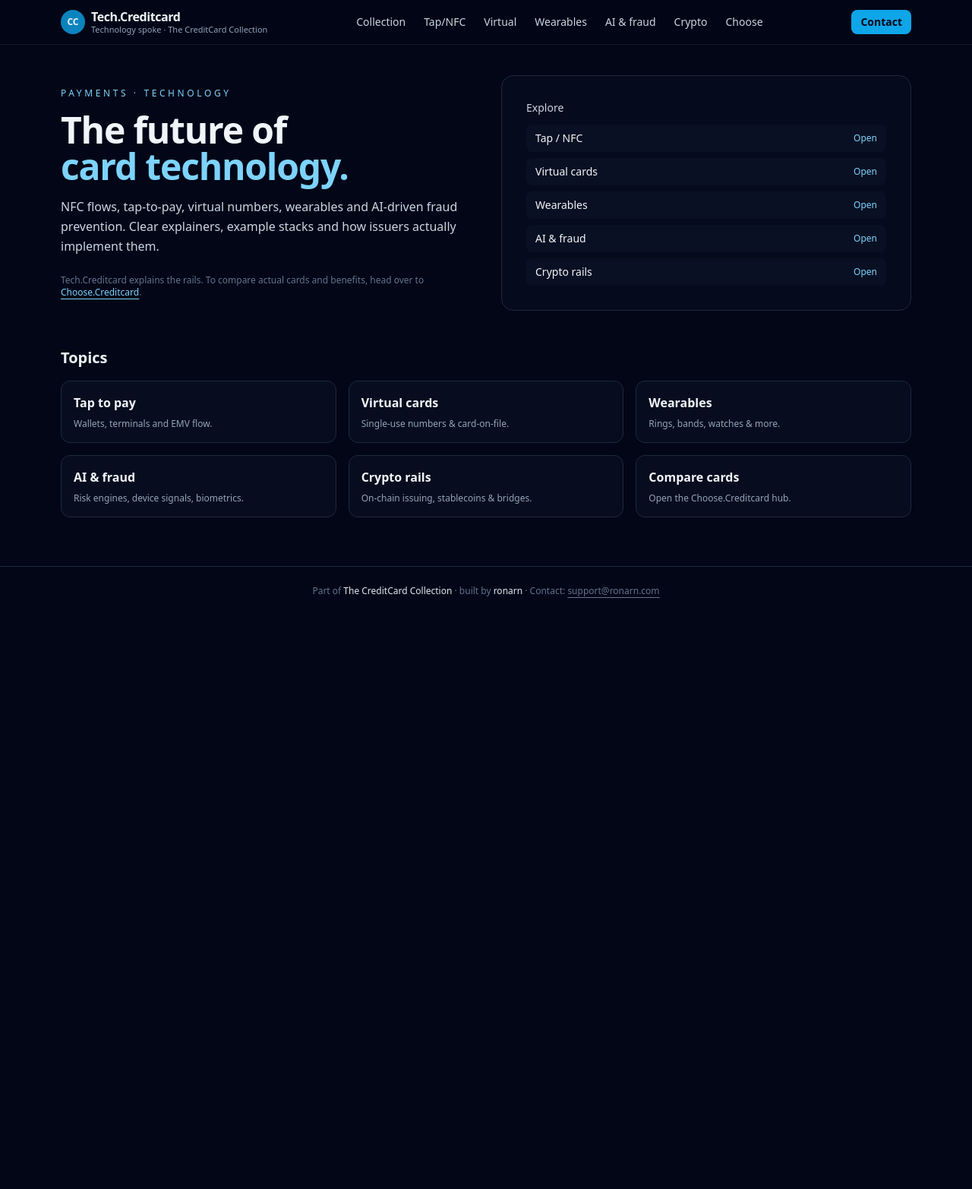
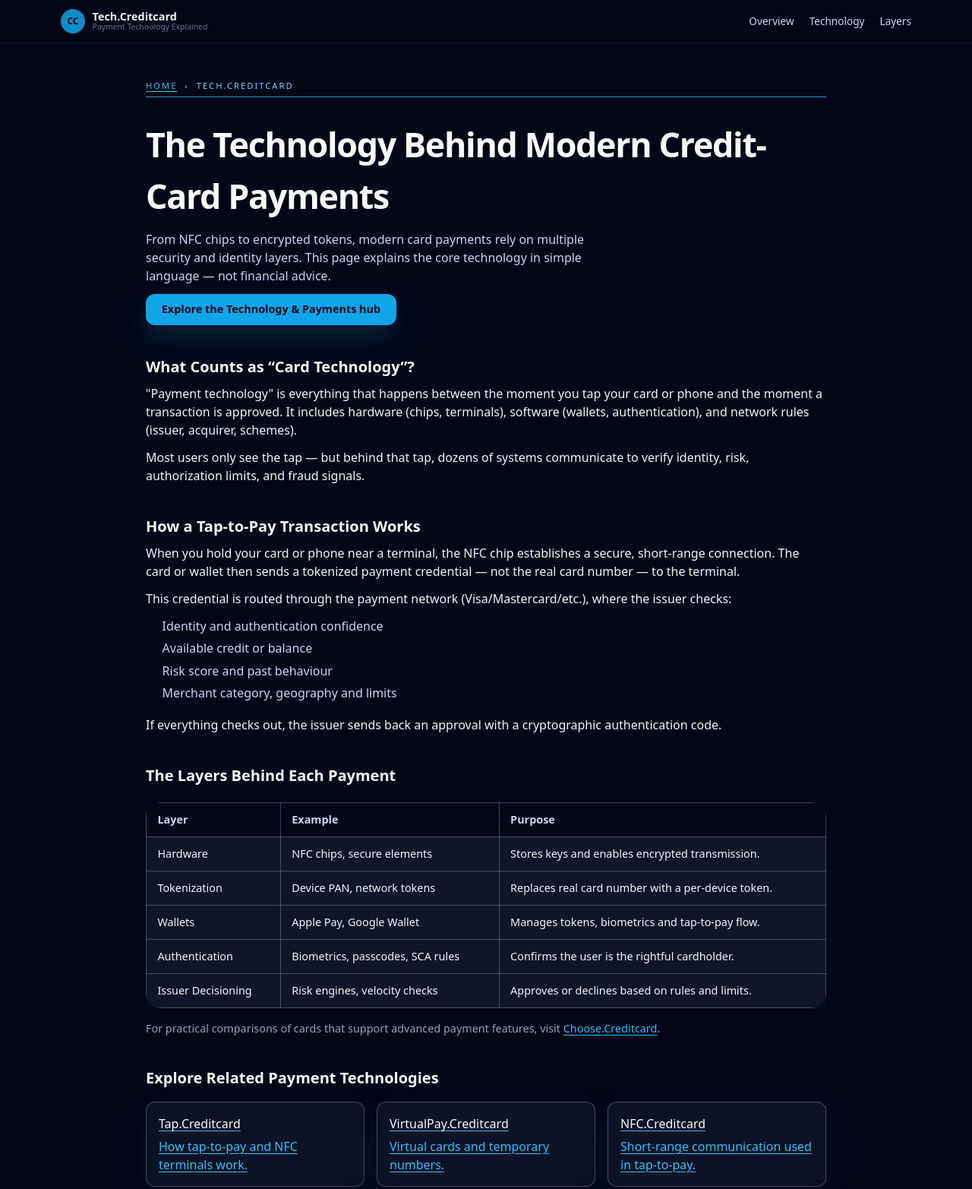
Before and after one commit to ChooseCreditCard/tech.creditcard, a plain HTML site: page index.html in a window 1280 px wide. Shown: the top 1565 px of the page at 76% size. Before the commit the page ends 810 px from the top, so only its background shows below. Drawn offline with nearby package versions, Linux system fonts and the light colour scheme.

Commit message:
Update index.html

```diff
--- a/index.html
+++ b/index.html
@@ -2,157 +2,230 @@
 <html lang="en">
 <head>
   <meta charset="UTF-8" />
-  <meta name="viewport" content="width=device-width, initial-scale=1.0" />
+  <meta name="viewport" content="width=device-width, initial-scale=1" />
 
-  <title>Tech.Creditcard — Tap, NFC, Virtual & AI</title>
-  <meta name="description"
-        content="Tap to pay, NFC, virtual cards, wearables and AI-driven fraud prevention. The technology spoke of The CreditCard Collection." />
+  <title>Tech.Creditcard – Modern Payment Technology Explained</title>
+  <meta name="description" content="Understand the technology behind modern credit-card payments: NFC, virtual cards, wallets, security layers, identity verification and authorization flows." />
+  <meta name="robots" content="index,follow" />
   <link rel="canonical" href="https://tech.creditcard/" />
 
-  <!-- SEO -->
-  <meta name="robots" content="index,follow" />
-  <meta name="keywords"
-        content="tap to pay, NFC, virtual cards, wearables, AI fraud, crypto cards, tech.creditcard, payment technology" />
-
   <!-- Open Graph -->
-  <meta property="og:title" content="Tech.Creditcard — Tap, NFC, Virtual & AI" />
-  <meta property="og:description"
-        content="From NFC and tap-to-pay to AI risk scoring and on-chain issuing." />
+  <meta property="og:title" content="Tech.Creditcard – Payment Technology Explained" />
+  <meta property="og:description" content="Clear explanations of tap-to-pay, NFC, virtual cards, mobile wallets, SCA, tokenization and card authorization flows." />
+  <meta property="og:type" content="website" />
   <meta property="og:url" content="https://tech.creditcard/" />
-  <meta property="og:type" content="website" />
-  <meta property="og:image" content="https://tech.creditcard/preview.png" />
+  <meta property="og:image" content="https://choose.creditcard/preview.png?utm_source=tech.creditcard&utm_medium=referral&utm_campaign=og_image" />
 
   <!-- Twitter -->
   <meta name="twitter:card" content="summary_large_image" />
-  <meta name="twitter:title" content="Tech.Creditcard — Tap, NFC, Virtual & AI" />
-  <meta name="twitter:description" content="Payment technology, explained." />
-  <meta name="twitter:image" content="https://tech.creditcard/preview.png" />
+  <meta name="twitter:title" content="Tech.Creditcard – Payment Technology Explained" />
+  <meta name="twitter:description" content="Learn how card networks, tokenization, wallets and NFC terminals work behind the scenes." />
+  <meta name="twitter:image" content="https://choose.creditcard/preview.png?utm_source=tech.creditcard&utm_medium=referral&utm_campaign=twitter_image" />
 
-  <!-- Shared small CSS tweaks -->
-  <link rel="stylesheet" href="/styles.css" />
-
-  <!-- Tailwind -->
-  <script src="https://cdn.tailwindcss.com"></script>
-
-  <!-- Google Analytics (GA4) – samme som fin/choose/travels -->
+  <!-- GA4 -->
   <script async src="https://www.googletagmanager.com/gtag/js?id=G-64FE63JQ3H"></script>
   <script>
     window.dataLayer = window.dataLayer || [];
-    function gtag(){ dataLayer.push(arguments); }
+    function gtag(){dataLayer.push(arguments);}
     gtag('js', new Date());
     gtag('config', 'G-64FE63JQ3H');
   </script>
+
+  <!-- Tailwind for utility classes -->
+  <script src="https://cdn.tailwindcss.com"></script>
+
+  <!-- Minisite shared styles -->
+  <link rel="stylesheet" href="./styles.css" />
 </head>
 <body class="bg-slate-950 text-slate-100">
-  <!-- Header -->
-  <header class="border-b border-slate-800/60 bg-slate-950/70 backdrop-blur sticky top-0 z-50">
-    <div class="max-w-6xl mx-auto px-4 py-3 flex items-center justify-between">
-      <div class="flex items-center gap-2">
-        <div class="h-8 w-8 rounded-full bg-sky-500/80 flex items-center justify-center text-xs font-bold">CC</div>
-        <div class="flex flex-col leading-tight">
-          <span class="font-semibold tracking-tight">Tech.Creditcard</span>
-          <span class="text-[11px] text-slate-400">Technology spoke · The CreditCard Collection</span>
+  <header class="site-header">
+    <div class="nav-inner max-w-6xl">
+      <div class="brand">
+        <div class="cc-logo">CC</div>
+        <div class="brand-text">
+          <div class="brand-title">Tech.Creditcard</div>
+          <div class="brand-subtitle">Payment Technology Explained</div>
         </div>
       </div>
-      <nav class="hidden md:flex gap-6 text-sm text-slate-300">
-        <a href="https://fin.creditcard/" class="hover:text-white">Collection</a>
-        <a href="/tap" class="hover:text-white">Tap/NFC</a>
-        <a href="/virtual" class="hover:text-white">Virtual</a>
-        <a href="/wearables" class="hover:text-white">Wearables</a>
-        <a href="/ai-fraud" class="hover:text-white">AI &amp; fraud</a>
-        <a href="/crypto" class="hover:text-white">Crypto</a>
-        <a href="https://choose.creditcard/" class="hover:text-white">Choose</a>
+      <nav class="nav-links" aria-label="Page navigation">
+        <a href="#overview">Overview</a>
+        <a href="#mechanics">Technology</a>
+        <a href="#compare">Layers</a>
       </nav>
-      <a href="mailto:support@ronarn.com"
-         class="text-xs md:text-sm bg-sky-500 hover:bg-sky-400 text-slate-950 font-semibold rounded-lg px-3 py-1.5 transition">
-        Contact
-      </a>
     </div>
   </header>
 
-  <!-- Hero -->
-  <section class="max-w-6xl mx-auto px-4 pt-10 pb-12">
-    <div class="grid md:grid-cols-2 gap-10 items-center">
-      <div>
-        <p class="text-xs uppercase tracking-[0.3em] text-sky-300 mb-4">
-          Payments · Technology
+  <main class="cc-page">
+    <!-- Breadcrumb -->
+    <div class="cc-breadcrumb">
+      <a href="https://choose.creditcard/?utm_source=tech.creditcard&utm_medium=referral&utm_campaign=breadcrumb">Home</a>
+      &nbsp;›&nbsp;
+      Tech.Creditcard
+    </div>
+
+    <!-- Hero -->
+    <section class="hero">
+      <div class="hero-content">
+        <h1>The Technology Behind Modern Credit-Card Payments</h1>
+        <p class="hero-lead">
+          From NFC chips to encrypted tokens, modern card payments rely on multiple security and identity layers. This page explains the core technology in simple language — not financial advice.
         </p>
-        <h1 class="text-3xl md:text-5xl font-extrabold tracking-tight mb-4">
-          The future of<br class="hidden md:block" />
-          <span class="text-sky-300">card technology.</span>
-        </h1>
-        <p class="text-slate-300 leading-relaxed mb-6">
-          NFC flows, tap-to-pay, virtual numbers, wearables and AI-driven fraud prevention.
-          Clear explainers, example stacks and how issuers actually implement them.
-        </p>
-        <p class="text-xs text-slate-500">
-          Tech.Creditcard explains the rails. To compare actual cards and benefits, head over to
-          <a href="https://choose.creditcard/" class="text-sky-300 underline underline-offset-4">Choose.Creditcard</a>.
-        </p>
+        <a class="cta" href="https://choose.creditcard/technology/?utm_source=tech.creditcard&utm_medium=referral&utm_campaign=hero_cta">
+          Explore the Technology & Payments hub
+        </a>
       </div>
-      <div class="bg-slate-900/30 border border-slate-800 rounded-2xl p-6 md:p-8">
-        <p class="text-slate-300 text-sm mb-3">Explore</p>
-        <ul class="space-y-2 text-sm">
-          <li class="flex items-center justify-between bg-slate-900/50 px-3 py-2 rounded-lg">
-            <span>Tap / NFC</span>
-            <a class="text-sky-300 text-xs" href="/tap">Open</a>
-          </li>
-          <li class="flex items-center justify-between bg-slate-900/50 px-3 py-2 rounded-lg">
-            <span>Virtual cards</span>
-            <a class="text-sky-300 text-xs" href="/virtual">Open</a>
-          </li>
-          <li class="flex items-center justify-between bg-slate-900/50 px-3 py-2 rounded-lg">
-            <span>Wearables</span>
-            <a class="text-sky-300 text-xs" href="/wearables">Open</a>
-          </li>
-          <li class="flex items-center justify-between bg-slate-900/50 px-3 py-2 rounded-lg">
-            <span>AI &amp; fraud</span>
-            <a class="text-sky-300 text-xs" href="/ai-fraud">Open</a>
-          </li>
-          <li class="flex items-center justify-between bg-slate-900/50 px-3 py-2 rounded-lg">
-            <span>Crypto rails</span>
-            <a class="text-sky-300 text-xs" href="/crypto">Open</a>
-          </li>
-        </ul>
+    </section>
+
+    <!-- Overview -->
+    <section id="overview" class="section">
+      <h2>What Counts as “Card Technology”?</h2>
+      <p>"Payment technology" is everything that happens between the moment you tap your card or phone and the moment a transaction is approved. It includes hardware (chips, terminals), software (wallets, authentication), and network rules (issuer, acquirer, schemes).</p>
+      <p>Most users only see the tap — but behind that tap, dozens of systems communicate to verify identity, risk, authorization limits, and fraud signals.</p>
+    </section>
+
+    <!-- Mechanics -->
+    <section id="mechanics" class="section">
+      <h2>How a Tap-to-Pay Transaction Works</h2>
+      <p>When you hold your card or phone near a terminal, the NFC chip establishes a secure, short-range connection. The card or wallet then sends a tokenized payment credential — not the real card number — to the terminal.</p>
+      <p>This credential is routed through the payment network (Visa/Mastercard/etc.), where the issuer checks:</p>
+
+      <ul class="list">
+        <li>Identity and authentication confidence</li>
+        <li>Available credit or balance</li>
+        <li>Risk score and past behaviour</li>
+        <li>Merchant category, geography and limits</li>
+      </ul>
+
+      <p>If everything checks out, the issuer sends back an approval with a cryptographic authentication code.</p>
+    </section>
+
+    <!-- Layers table -->
+    <section id="compare" class="section">
+      <h2>The Layers Behind Each Payment</h2>
+      <div class="table-wrap">
+        <table class="table">
+          <thead>
+            <tr>
+              <th>Layer</th>
+              <th>Example</th>
+              <th>Purpose</th>
+            </tr>
+          </thead>
+          <tbody>
+            <tr>
+              <td>Hardware</td>
+              <td>NFC chips, secure elements</td>
+              <td>Stores keys and enables encrypted transmission.</td>
+            </tr>
+            <tr>
+              <td>Tokenization</td>
+              <td>Device PAN, network tokens</td>
+              <td>Replaces real card number with a per-device token.</td>
+            </tr>
+            <tr>
+              <td>Wallets</td>
+              <td>Apple Pay, Google Wallet</td>
+              <td>Manages tokens, biometrics and tap-to-pay flow.</td>
+            </tr>
+            <tr>
+              <td>Authentication</td>
+              <td>Biometrics, passcodes, SCA rules</td>
+              <td>Confirms the user is the rightful cardholder.</td>
+            </tr>
+            <tr>
+              <td>Issuer Decisioning</td>
+              <td>Risk engines, velocity checks</td>
+              <td>Approves or declines based on rules and limits.</td>
+            </tr>
+          </tbody>
+        </table>
       </div>
-    </div>
-  </section>
+      <p class="small">
+        For practical comparisons of cards that support advanced payment features, visit
+        <a href="https://choose.creditcard/?utm_source=tech.creditcard&utm_medium=referral&utm_campaign=layer_info">Choose.Creditcard</a>.
+      </p>
+    </section>
 
-  <!-- Topic grid -->
-  <section class="max-w-6xl mx-auto px-4 pb-16">
-    <h2 class="text-xl font-semibold mb-4">Topics</h2>
-    <div class="grid sm:grid-cols-2 md:grid-cols-3 gap-4">
-      <a class="bg-slate-900/40 border border-slate-800 rounded-xl p-4" href="/tap">
-        <h3 class="font-semibold">Tap to pay</h3>
-        <p class="text-xs text-slate-400 mt-2">Wallets, terminals and EMV flow.</p>
+    <!-- Cluster links -->
+    <section class="section">
+      <h2>Explore Related Payment Technologies</h2>
+      <div class="cluster-grid">
+
+        <a class="cluster-card" href="https://tap.creditcard/?utm_source=tech.creditcard&utm_medium=referral&utm_campaign=cluster_tap">
+          <h3>Tap.Creditcard</h3>
+          <p>How tap-to-pay and NFC terminals work.</p>
+        </a>
+
+        <a class="cluster-card" href="https://virtualpay.creditcard/?utm_source=tech.creditcard&utm_medium=referral&utm_campaign=cluster_virtualpay">
+          <h3>VirtualPay.Creditcard</h3>
+          <p>Virtual cards and temporary numbers.</p>
+        </a>
+
+        <a class="cluster-card" href="https://nfc.creditcard/?utm_source=tech.creditcard&utm_medium=referral&utm_campaign=cluster_nfc">
+          <h3>NFC.Creditcard</h3>
+          <p>Short-range communication used in tap-to-pay.</p>
+        </a>
+
+        <a class="cluster-card" href="https://wallets.creditcard/?utm_source=tech.creditcard&utm_medium=referral&utm_campaign=cluster_wallets">
+          <h3>Wallets.Creditcard</h3>
+          <p>How digital wallets manage tokens and security.</p>
+        </a>
+
+        <a class="cluster-card" href="https://access.creditcard/?utm_source=tech.creditcard&utm_medium=referral&utm_campaign=cluster_access">
+          <h3>Access.Creditcard</h3>
+          <p>Identity, permissions and authorization flows.</p>
+        </a>
+
+        <a class="cluster-card" href="https://limits.creditcard/?utm_source=tech.creditcard&utm_medium=referral&utm_campaign=cluster_limits">
+          <h3>Limits.Creditcard</h3>
+          <p>How card limits and velocity rules are set.</p>
+        </a>
+
+      </div>
+    </section>
+
+    <!-- Collection section -->
+    <section class="section">
+      <h2>Part of The CreditCard Collection</h2>
+      <p class="small">
+        Tech.Creditcard is one spoke in <strong>The CreditCard Collection</strong> — a global network of focused microsites operated by ronarn AS.
+      </p>
+      <p class="small">
+        Each site covers one technical or practical aspect of card payments in independent, factual language. No endorsements, no financial advice.
+      </p>
+      <p class="small">
+        This page is informational only and does not provide financial, investment or tax guidance.
+      </p>
+
+      <!-- Technology hub snippet -->
+      <p class="text-xs text-slate-500 mt-6">
+        This site is part of the
+        <a href="https://choose.creditcard/technology/?utm_source=tech.creditcard&utm_medium=referral&utm_campaign=hub_technology"
+           class="font-medium hover:text-slate-900">
+          Technology &amp; Payments hub
+        </a>
+        on <a href="https://choose.creditcard/" class="font-medium hover:text-slate-900">Choose.Creditcard</a>,
+        an independent educational project in The CreditCard Collection.
+      </p>
+    </section>
+
+    <!-- Bottom CTA -->
+    <section class="section">
+      <h2>Ready to Explore More Payment Tech?</h2>
+      <p class="small">
+        Tech.Creditcard explains the building blocks — the hub shows how they connect. Visit the main Technology & Payments hub for deeper guides.
+      </p>
+      <a class="cta" href="https://choose.creditcard/technology/?utm_source=tech.creditcard&utm_medium=referral&utm_campaign=bottom_cta">
+        Visit the Technology Hub
       </a>
-      <a class="bg-slate-900/40 border border-slate-800 rounded-xl p-4" href="/virtual">
-        <h3 class="font-semibold">Virtual cards</h3>
-        <p class="text-xs text-slate-400 mt-2">Single-use numbers & card-on-file.</p>
-      </a>
-      <a class="bg-slate-900/40 border border-slate-800 rounded-xl p-4" href="/wearables">
-        <h3 class="font-semibold">Wearables</h3>
-        <p class="text-xs text-slate-400 mt-2">Rings, bands, watches & more.</p>
-      </a>
-      <a class="bg-slate-900/40 border border-slate-800 rounded-xl p-4" href="/ai-fraud">
-        <h3 class="font-semibold">AI &amp; fraud</h3>
-        <p class="text-xs text-slate-400 mt-2">Risk engines, device signals, biometrics.</p>
-      </a>
-      <a class="bg-slate-900/40 border border-slate-800 rounded-xl p-4" href="/crypto">
-        <h3 class="font-semibold">Crypto rails</h3>
-        <p class="text-xs text-slate-400 mt-2">On-chain issuing, stablecoins & bridges.</p>
-      </a>
-      <a class="bg-slate-900/40 border border-slate-800 rounded-xl p-4" href="https://choose.creditcard/">
-        <h3 class="font-semibold">Compare cards</h3>
-        <p class="text-xs text-slate-400 mt-2">Open the Choose.Creditcard hub.</p>
-      </a>
-    </div>
-  </section>
+    </section>
+  </main>
 
-  <footer class="border-t border-slate-800 py-6 text-center text-xs text-slate-500">
-    Part of <span class="text-slate-200">The CreditCard Collection</span> · built by
-    <span class="text-slate-200">ronarn</span> · Contact:
-    <a href="mailto:support@ronarn.com" class="underline underline-offset-4">support@ronarn.com</a>
+  <footer class="mini-footer">
+    <p class="mini-footer-main">© 2025 The CreditCard Collection — ronarn AS</p>
+    <p class="mini-footer-contact">
+      Contact: <a href="mailto:support@cc.creditcard">support@cc.creditcard</a>
+    </p>
   </footer>
 </body>
 </html>
```
